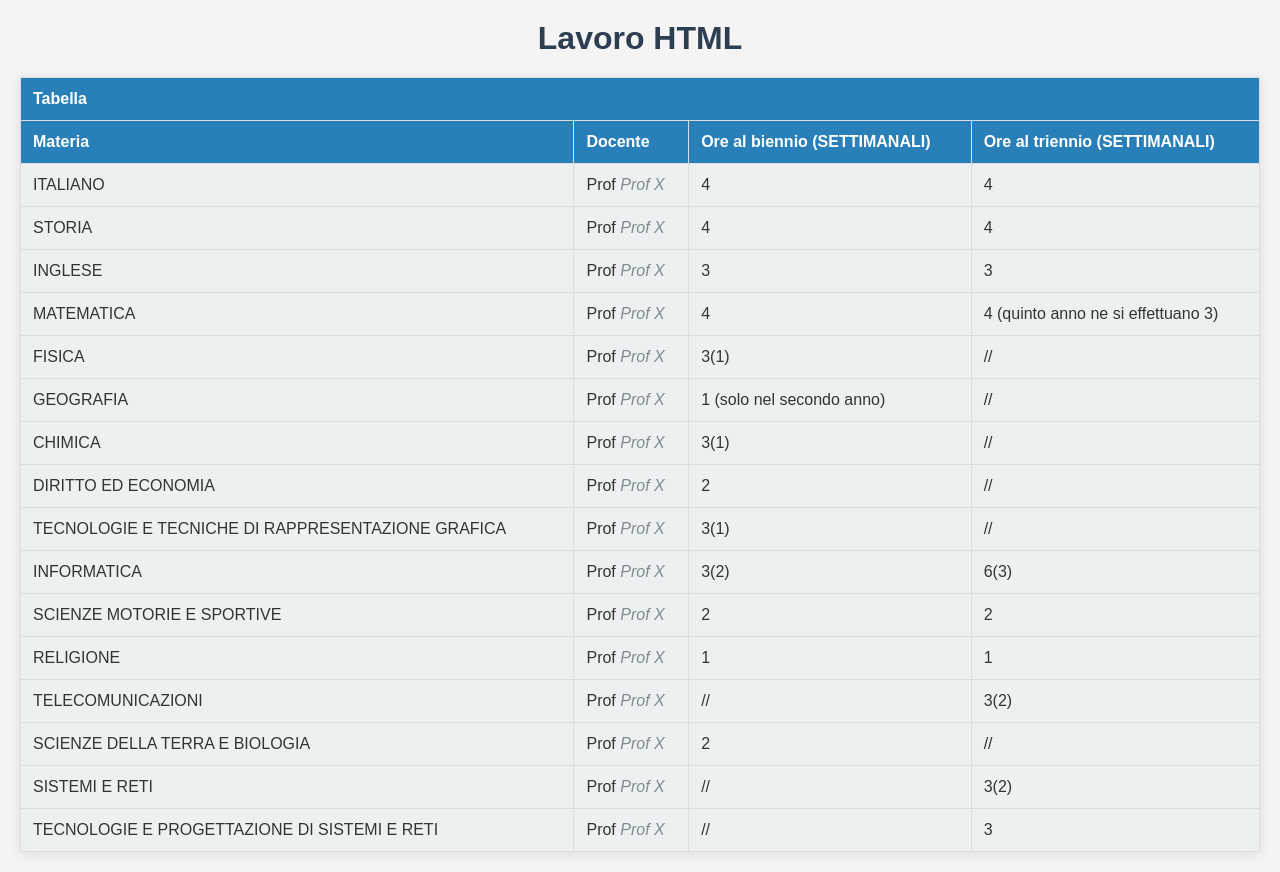
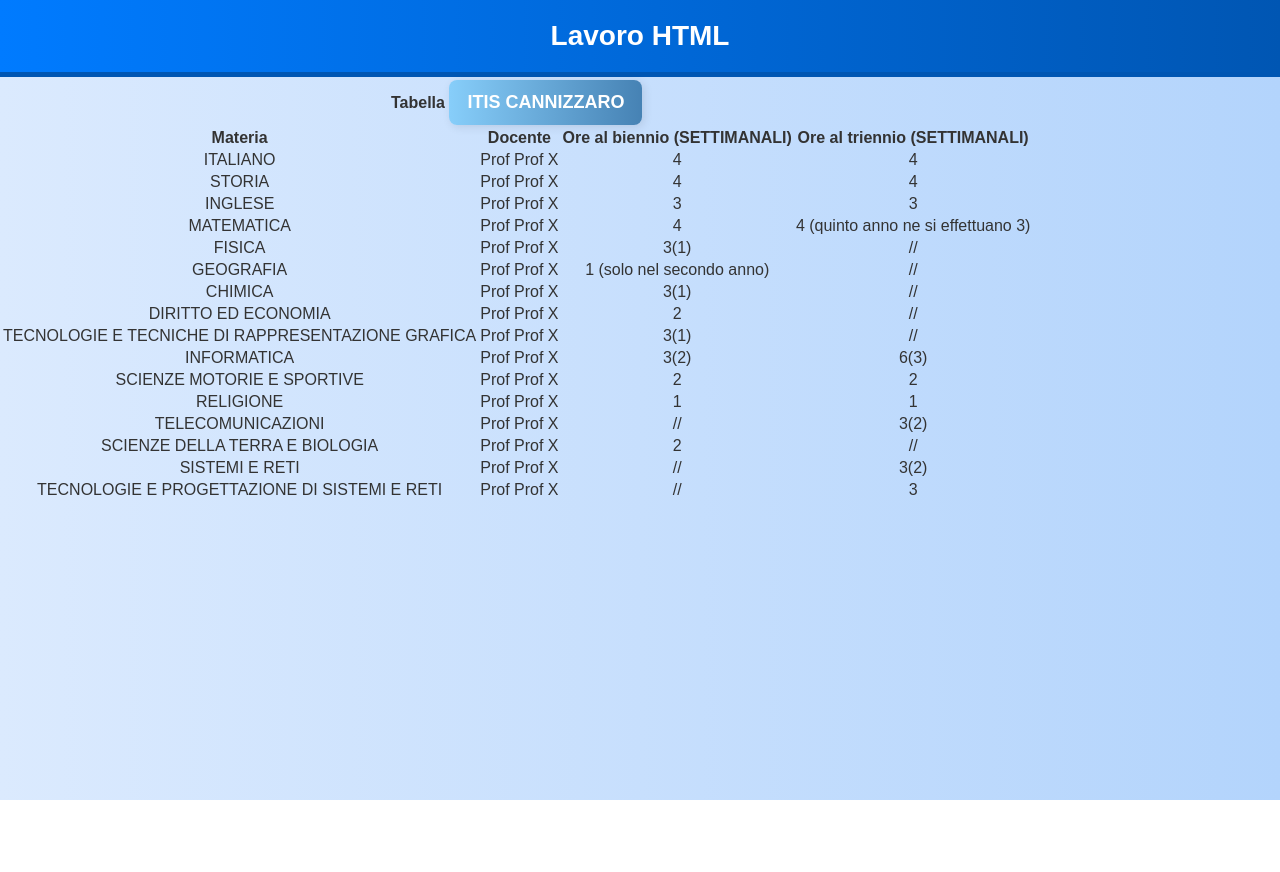
Before and after one commit to tommasoNibaldi/tommasonibaldi.github.io, a plain HTML site: page PaginaHTML.html in a window 1280 px wide. After the commit the page ends 800 px from the top, so only its background shows below. Drawn offline with Linux system fonts and the light colour scheme.

Commit message:
Update style.css

```diff
--- a/style.css
+++ b/style.css
@@ -1,60 +1,45 @@
-* {
+body {
+    font-family: Arial, sans-serif;
+    background: linear-gradient(to right, #dbeafe, #b3d4fc);
+    color: #333;
+    text-align: center;
     margin: 0;
     padding: 0;
-    box-sizing: border-box;
 }
 
-
-body {
-    font-family: Arial, sans-serif;
-    background-color: #f4f4f4;
+h1 {
+    background: linear-gradient(to right, #007BFF, #0056b3);
+    color: white;
     padding: 20px;
-    color: #333;
+    margin: 0;
+    font-size: 28px;
+    border-bottom: 5px solid #0056b3;
 }
 
-
-h1 {
-    text-align: center;
-    color: #2c3e50;
-    margin-bottom: 20px;
+ul {
+    list-style: none;
+    padding: 0;
+    margin-top: 20px;
 }
 
-
-table {
-    width: 100%;
-    border-collapse: collapse;
-    margin-top: 20px;
-    background-color: #fff;
-    box-shadow: 0 2px 10px rgba(0, 0, 0, 0.1);
+li {
+    margin: 15px 0;
 }
 
-th, td {
-    padding: 12px;
-    text-align: left;
-    border: 1px solid #ddd;
-}
-
-th {
-    background-color: #2980b9;
+a {
+    text-decoration: none;
+    font-size: 18px;
     color: white;
-    font-weight: bold;
-}
-
-td {
-    background-color: #ecf0f1;
-}
-
-td span {
-    font-style: italic;
-    color: #7f8c8d;
-}
-
-
-a {
-    color: #2980b9;
-    text-decoration: none;
+    background: linear-gradient(to right, #87CEFA, #4682B4);
+    padding: 12px 18px;
+    border-radius: 8px;
+    transition: 0.3s;
+    display: inline-block;
+    box-shadow: 2px 2px 10px rgba(0, 0, 0, 0.1);
 }
 
 a:hover {
-    text-decoration: underline;
+    background: linear-gradient(to right, #4682B4, #87CEFA);
+    transform: scale(1.1);
+    box-shadow: 3px 3px 15px rgba(0, 0, 0, 0.2);
 }
```
